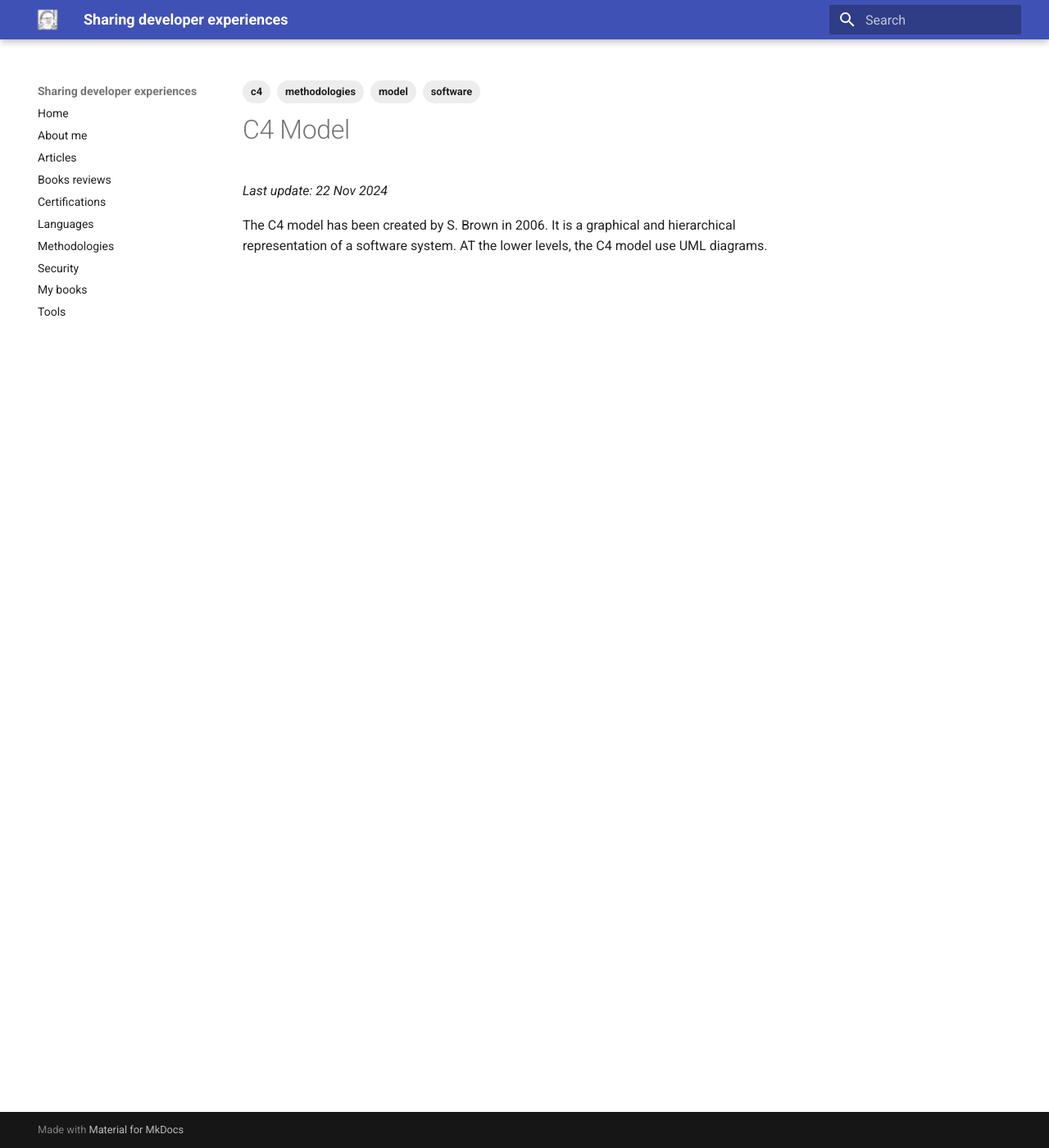
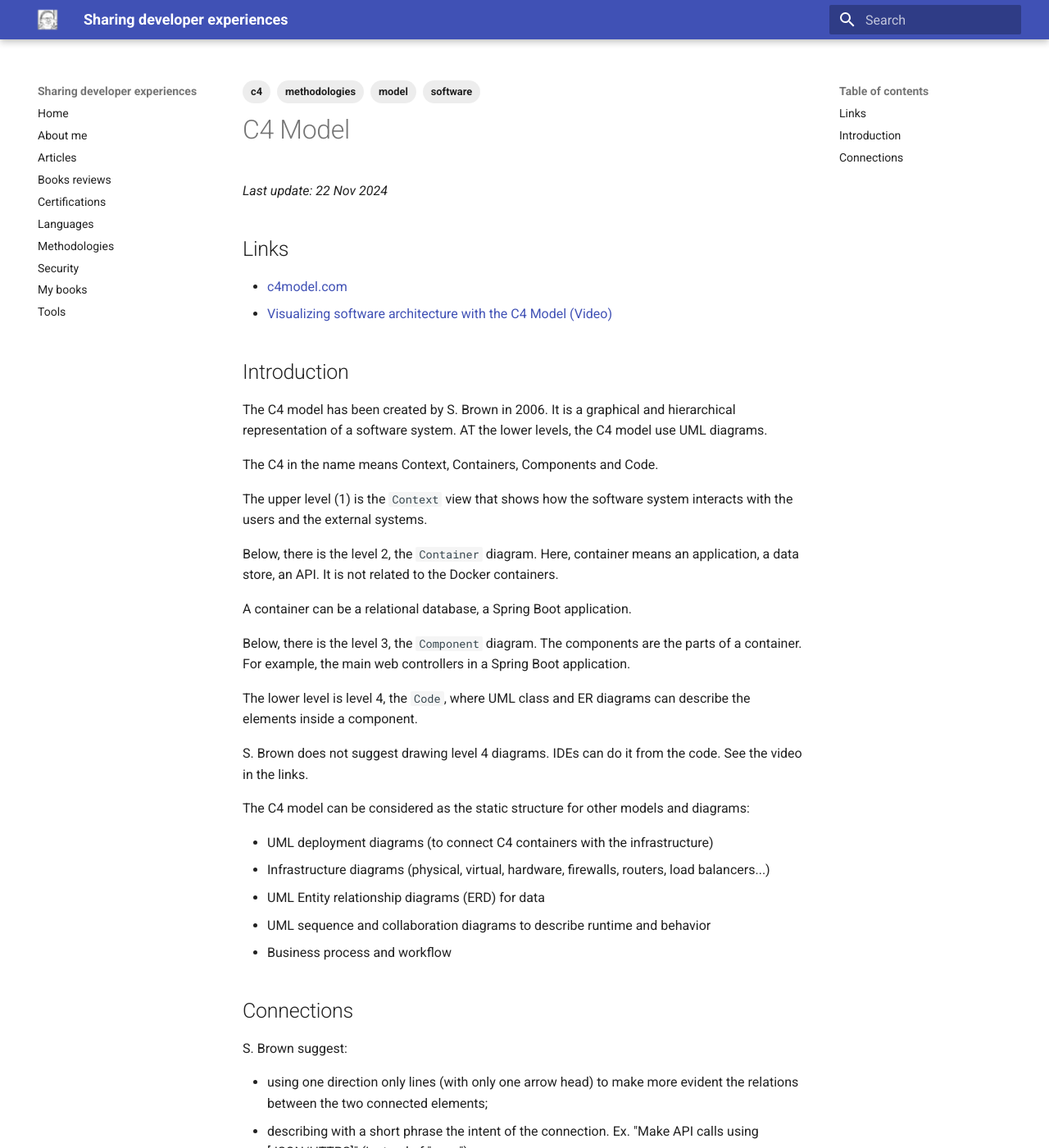
Before and after one commit to gualtierotesta/blog, an MkDocs documentation site: the page built from docs/methodologies/c4-model.md, in a window 1280 px wide and 1400 px high. Shown: the whole window at 82% size. Built offline with MkDocs 1.6.1 and Material for MkDocs 9.7.7, drawn with Linux system fonts in a browser that asks for light colours; some of the changed text lies outside the part shown.

Commit message:
C4 models page updates

```diff
--- a/docs/methodologies/c4-model.md
+++ b/docs/methodologies/c4-model.md
@@ -5,4 +5,41 @@ tags: [software, methodologies, model, c4]
 
 *Last update: 22 Nov 2024*
 
+## Links
+
+* [c4model.com](https://c4model.com/)
+* [Visualizing software architecture with the C4 Model (Video)](https://www.youtube.com/watch?v=x2-rSnhpw0g)
+
+## Introduction
+
 The C4 model has been created by S. Brown in 2006. It is a graphical and hierarchical representation of a software system. AT the lower levels, the C4 model use UML diagrams.
+
+The C4 in the name means Context, Containers, Components and Code.
+
+The upper level (1) is the `Context` view that shows how the software system interacts with the users and the external systems.
+
+Below, there is the level 2, the `Container` diagram. Here, container means an application, a data store, an API. It is not related to the Docker containers.
+
+A container can be a relational database, a Spring Boot application.
+
+Below, there is the level 3, the `Component` diagram. The components are the parts of a container. For example, the main web controllers in a Spring Boot application.
+
+The lower level is level 4, the `Code`, where UML class and ER diagrams can describe the elements inside a component.
+
+S. Brown does not suggest drawing level 4 diagrams. IDEs can do it from the code. See the video in the links.
+
+
+The C4 model can be considered as the static structure for other models and diagrams:
+
+* UML deployment diagrams (to connect C4 containers with the infrastructure)
+* Infrastructure diagrams (physical, virtual, hardware, firewalls, routers, load balancers...)
+* UML Entity relationship diagrams (ERD) for data
+* UML sequence and collaboration diagrams to describe runtime and behavior
+* Business process and workflow
+
+## Connections
+
+S. Brown suggest:
+
+* using one direction only lines (with only one arrow head) to make more evident the relations between the two connected elements;
+* describing with a short phrase the intent of the connection. Ex. "Make API calls using [JSON/HTTPS]" (instead of "uses")
```
